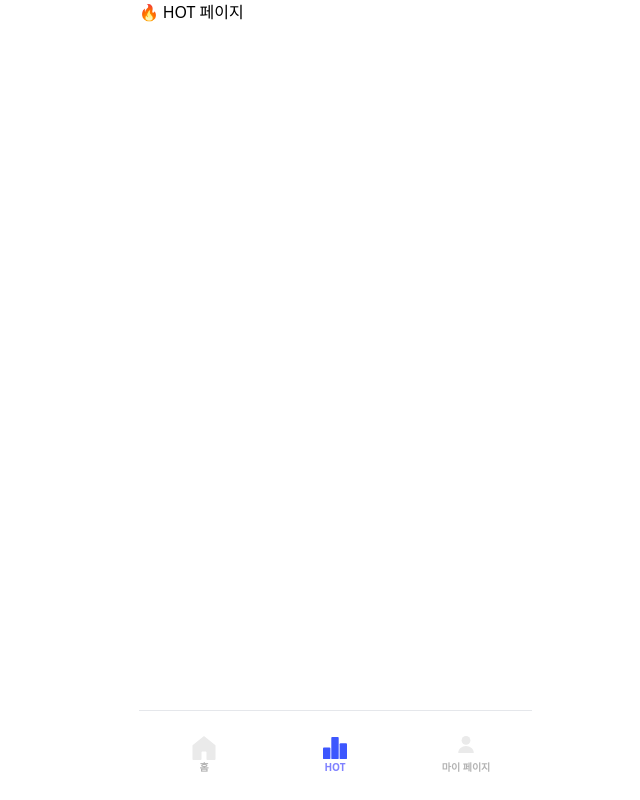
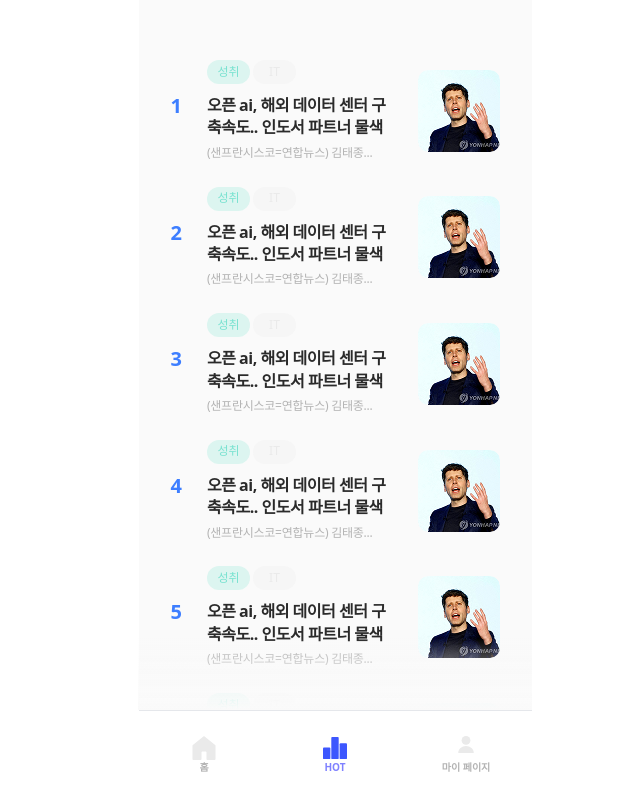
Before and after one commit to 9oormthon-univ/2025_SEASONTHON_TEAM_46_FE, a React (Vite) app: page /hot in a window 1280 px wide. Shown: the top 800 px of the page, without its empty margins (305-945 px from the left). Built offline with nearby package versions, Linux system fonts and the light colour scheme.

Commit message:
feat: hot 뉴스 페이지 본문 구현

```diff
--- a/dev-dist/sw.js
+++ b/dev-dist/sw.js
@@ -68,7 +68,7 @@
     });
   };
 }
-define(["./workbox-54d0af47"], function (workbox) {
+define(["./workbox-86c9b217"], function (workbox) {
   "use strict";
 
   self.skipWaiting();
@@ -83,7 +83,7 @@
     [
       {
         url: "index.html",
-        revision: "0.g8kf22311vg",
+        revision: "0.f740jd3cofg",
       },
     ],
     {},
--- /dev/null
+++ b/src/components/hot/HotNewsCard.tsx
@@ -0,0 +1,63 @@
+import { Category } from "../common/Category";
+
+type HotNewsCardProps = {
+  rank?: number;
+  title: string;
+  desc: string;
+  categories: { text: string; color: string }[];
+  thumbnail: string;
+  className?: string;
+};
+
+export default function HotNewsCard({
+  rank,
+  title,
+  desc,
+  categories,
+  thumbnail,
+  className = "",
+}: HotNewsCardProps) {
+  const hasRank = typeof rank === "number";
+  const gridClass = hasRank
+    ? "grid grid-cols-[auto_1fr] gap-x-[25px]"
+    : "grid grid-cols-1";
+  const colForCats = hasRank ? "col-start-2" : "col-start-1";
+  const colForBody = hasRank ? "col-start-2" : "col-start-1";
+
+  return (
+    <div className={`w-[329px] ${className}`}>
+      <div className="flex gap-[21px]">
+        <div className={`min-w-0 flex-1 ${gridClass}`}>
+          <div className={`${colForCats} row-start-1 mb-[10px] flex gap-[3px]`}>
+            {categories.map((c, i) => (
+              <Category key={`${c.text}-${i}`} text={c.text} color={c.color} />
+            ))}
+          </div>
+
+          {hasRank && (
+            <span className="col-start-1 row-start-2 pt-[2px] text-[20px] font-bold leading-none text-[#3D7EFF]">
+              {rank as number}
+            </span>
+          )}
+
+          <div className={`${colForBody} row-start-2 min-w-0`}>
+            <h3 className="w-[191px] overflow-hidden text-[16px] font-semibold leading-[140%] tracking-[-0.48px] text-[#2A2A2A] [-webkit-box-orient:vertical] [-webkit-line-clamp:2] [display:-webkit-box]">
+              {title}
+            </h3>
+            <p
+              className="mt-[6px] w-[210px] overflow-hidden text-ellipsis whitespace-nowrap text-[12px] font-medium leading-[16.8px] text-[#B3B3B3] [font-feature-settings:'liga'_off,'clig'_off] [letter-spacing:-0.24px]"
+              title={desc}
+            >
+              {desc}
+            </p>
+          </div>
+        </div>
+
+        <div
+          className="h-[82px] w-[82px] shrink-0 self-center rounded-[10px] bg-cover bg-center bg-no-repeat"
+          style={{ backgroundImage: `url(${thumbnail})` }}
+        />
+      </div>
+    </div>
+  );
+}
--- a/src/pages/HotPage.tsx
+++ b/src/pages/HotPage.tsx
@@ -1,3 +1,39 @@
+import HotNewsCard from "../components/hot/HotNewsCard";
+import hotNews1 from "../assets/images/hot_news1.png";
+
 export default function HotPage() {
-  return <div>🔥 HOT 페이지</div>;
+  const base = {
+    title: "오픈 ai, 해외 데이터 센터 구축속도.. 인도서 파트너 물색",
+    desc: "(샌프란시스코=연합뉴스) 김태종...",
+    categories: [
+      { text: "성취", color: "#79E2D0" },
+      { text: "IT", color: "#EAEAEA" },
+    ],
+    thumbnail: hotNews1,
+  };
+
+  const items = Array.from({ length: 10 }, (_, i) => ({
+    ...base,
+    id: i + 1,
+    rank: i + 1,
+  }));
+
+  return (
+    <div className="relative flex w-full flex-col items-center bg-[#FAFAFA] pb-[90px] pt-9">
+      <div className="m-6 flex w-[394px] flex-col items-center gap-[25px]">
+        {items.map((it) => (
+          <HotNewsCard
+            key={it.id}
+            rank={it.rank}
+            title={it.title}
+            desc={it.desc}
+            categories={it.categories}
+            thumbnail={it.thumbnail}
+          />
+        ))}
+      </div>
+
+      <div className="pointer-events-none fixed bottom-[90px] left-1/2 h-[72px] w-[394px] -translate-x-1/2 bg-gradient-to-b from-transparent to-[#FAFAFA]" />
+    </div>
+  );
 }
```
Also changed, not shown: src/assets/images/hot_news1.png (added).
